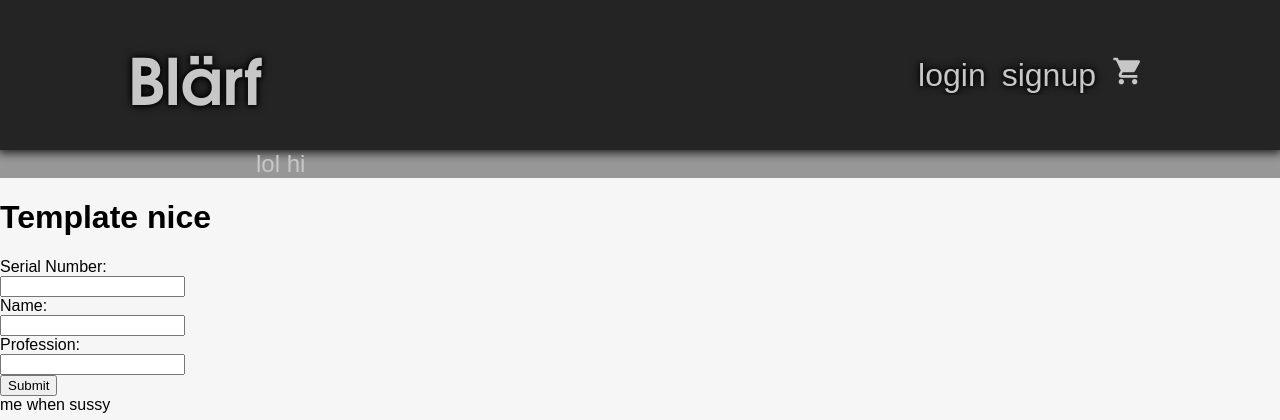
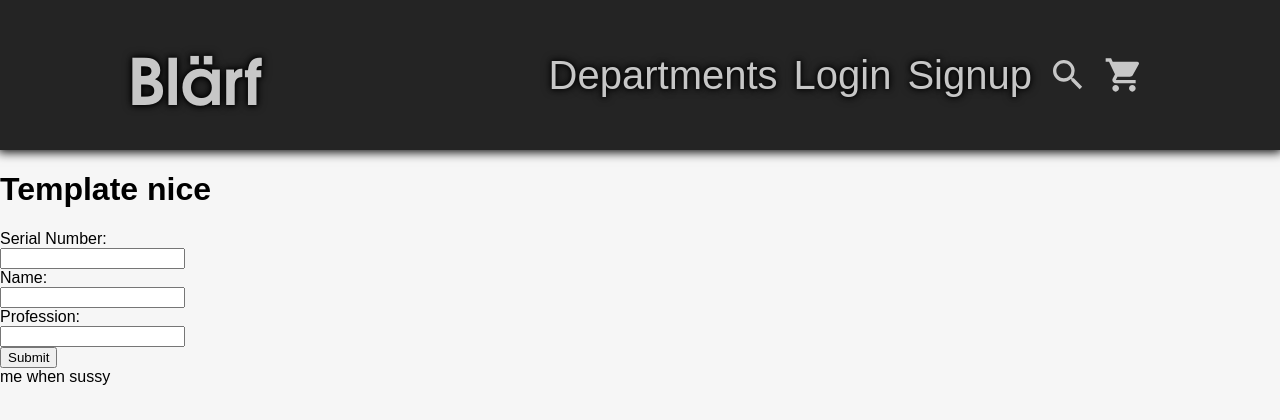
Before and after one commit to Rishabh69420/ecommerce-test-run, a Flask app: page / in a window 1280 px wide. Shown: the top 420 px of the page. Run offline with Flask 2, Linux system fonts and the light colour scheme.

Commit message:
coming back, fixing images

```diff
--- a/static/css/main.css
+++ b/static/css/main.css
@@ -26,6 +26,7 @@ body {
     flex-direction: row;
     align-items: center;
     padding: 0 10% 0 10%;
+    overflow: hidden;
 }
 
 .brand {
@@ -33,12 +34,6 @@ body {
     font-family: tex;
     flex: 1;
     font-size: 4rem;
-}
-
-.search {
-    width: 50%;
-    margin: 0;
-    display: flex;
 }
 
 .searchBox {
@@ -74,8 +69,19 @@ body {
 .icons {
     flex: 2;
     text-align: right;
-    padding: auto 0 auto 0;
-    overflow: hidden;
+    height: 100%;
+    list-style: none;
+    box-sizing: border-box;
+}
+
+.icons ul li {
+    display: inline-block;
+    margin: 0;
+    padding: 0;
+}
+
+.icons ul{
+    margin: -25px 0 0 0;
 }
 
 #headericons {
@@ -85,7 +91,7 @@ body {
     height: 100%;
     vertical-align: middle;
     padding: 8px;
-    font-size: 2rem;
+    font-size: 2.5rem;
     transition: background ease-in-out 0.15s;
 }
 
@@ -93,10 +99,15 @@ body {
     background: rgba(83, 83, 83, 0.26);
 }
 
-img {
-    width: 2rem;
+.cart img, .search img{
+    width: 2.5rem;
     padding: 0;
     margin: 0;
+    transform: translateY(6px);
+}
+
+.cart, .search {
+    line-height: 5;
 }
 
 .genres {
--- a/templates/base.html
+++ b/templates/base.html
@@ -14,7 +14,9 @@
                 Blärf
             </div>
             <div class="icons">
-                <a href="#" id="headericons" class="login">login</a><a href="#" id="headericons" class="signup">signup</a><a href="#" id="headericons" class="cart"><img src="/static/shoppingcart.svg"></a>
+                <ul>
+                    <li><a href="#" class="departments" id="headericons">Departments</a></li><li><a href="#" id="headericons" class="login">Login</a></li><li><a href="#" id="headericons" class="signup">Signup</a></li><li><a href="#" id="headericons" class="search"><img src="/static/Magnifying Glass.svg"></a></li><li><a href="#" id="headericons" class="cart"><img src="/static/shoppingcart.svg"></a></li>
+                </ul>
             </div>
         </div>
         <!-- <div class="search">
@@ -23,11 +25,6 @@
             </a>
         </div> -->
     </div>
-    <div class="genres">
-        <div class="genreContent">
-            lol hi
-        </div>
-    </div>
     {% block body %}{% endblock %}
 </body>
 </html>
```
Also changed, not shown: static/Magnifying Glass.svg (added), 1 other file.
